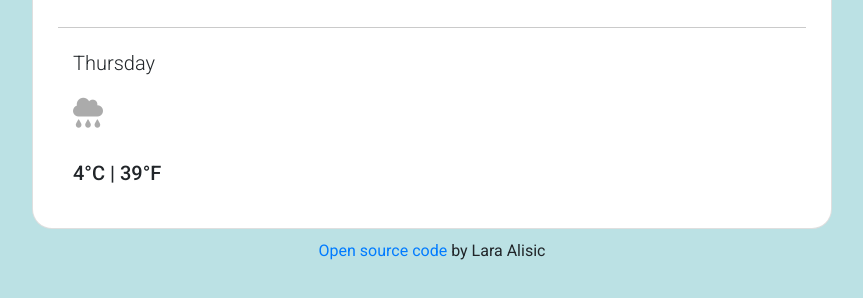
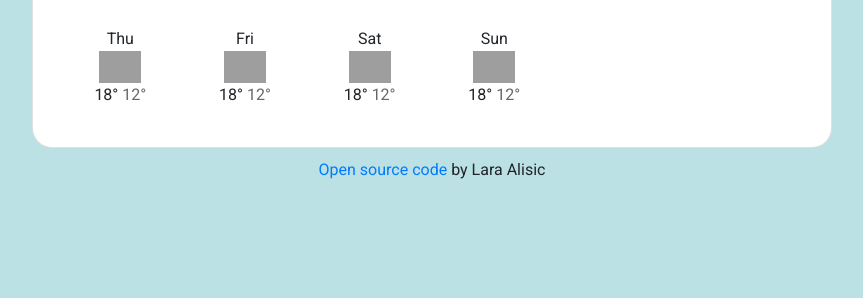
Before and after one commit to laraaaaa98/Weatherapp, a plain HTML site: page index.html in a window 1280 px wide. Shown: the part 336-634 px from the top of the page, without its empty margins (208-1071 px from the left). Drawn offline with nearby package versions, Linux system fonts and the light colour scheme; no server answers; grey boxes are pictures that could not be loaded.

Commit message:
Changed forecast HTML and added forecast JS

```diff
--- a/index.html
+++ b/index.html
@@ -83,12 +83,21 @@
                 Humidity: <span id="humidity"></span>%
               </div>
             </div>
-            <div class="row future">
-              <div class="col day first">
-                <div class="name">Thursday</div>
+            <div class="weather-forecast" id="forecast">
+              <div class="row">
+                <div class="col-2">
+                  <div class="weather-forecast-date">Thu</div>
 
-                <i class="fa-solid fa-cloud-rain"></i>
-                <div class="temp">4°C | 39°F</div>
+                  <img
+                    src="http://openweathermap.org/img/wn/04d@2x.png"
+                    width="42"
+                  />
+
+                  <div class="weather-forecast-temperature">
+                    <span class="weather-forecast-temperature-max">18°</span>
+                    <span class="weather-forecast-temperature-min">12°</span>
+                  </div>
+                </div>
               </div>
             </div>
           </form>
--- a/src/index.js
+++ b/src/index.js
@@ -21,6 +21,33 @@ if (minutes < 10) {
 
 let time = document.querySelector("#day-and-time");
 time.innerHTML = `${day}, ${hour}:${minutes}`;
+
+function displayForecast() {
+  let forecastElement = document.querySelector("#forecast");
+
+  let days = ["Thu", "Fri", "Sat", "Sun"];
+  let forecastHTML = `<div class="row">`;
+  days.forEach(function (day) {
+    forecastHTML =
+      forecastHTML +
+      `
+    <div class="col-2">
+      <div class="weather-forecast-date">${day}</div>
+
+      <img src="http://openweathermap.org/img/wn/04d@2x.png" width="42" />
+
+      <div class="weather-forecast-temperature">
+        <span class="weather-forecast-temperature-max">18°</span>
+        <span class="weather-forecast-temperature-min">12°</span>
+      </div>
+    </div>
+  `;
+  });
+  forecastElement.innerHTML = forecastHTML;
+
+  forecastHTML = forecastHTML + `</div>`;
+  forecastElement.innerHTML = forecastHTML;
+}
 
 //display city name after search
 function displayWeatherCondition(response) {
@@ -100,3 +127,4 @@ let celsiusLink = document.querySelector("#celsius-link");
 celsiusLink.addEventListener("click", displayCelsiusTemperature);
 
 searchCity("New York");
+displayForecast();
--- a/src/styles.css
+++ b/src/styles.css
@@ -1,6 +1,7 @@
 body {
   background-color: #7ec7cc86;
 }
+
 .search button {
   background-color: #7ec7cc;
   color: white;
@@ -58,7 +59,7 @@ body {
   border-left: 1px dotted;
   color: rgba(1, 1, 1, 0.65);
 }
-.future {
+/*.future {
   border-top: 1px solid rgb(202, 202, 202);
 }
 
@@ -77,6 +78,16 @@ body {
 .future .day .temp {
   font-size: 20px;
   font-weight: 500;
+}
+*/
+.weather-forecast {
+  text-align: center;
+}
+.weather-forecast-date {
+  font-size: 16px;
+}
+.weather-forecast-temperature-min {
+  color: rgba(0, 0, 0, 0.597);
 }
 .source-code {
   text-align: center;
@@ -97,3 +108,7 @@ body {
   text-decoration: none;
   color: black;
 }
+
+.fahrenheit-forecast {
+  color: rgba(0, 0, 0, 0.597);
+}
```
